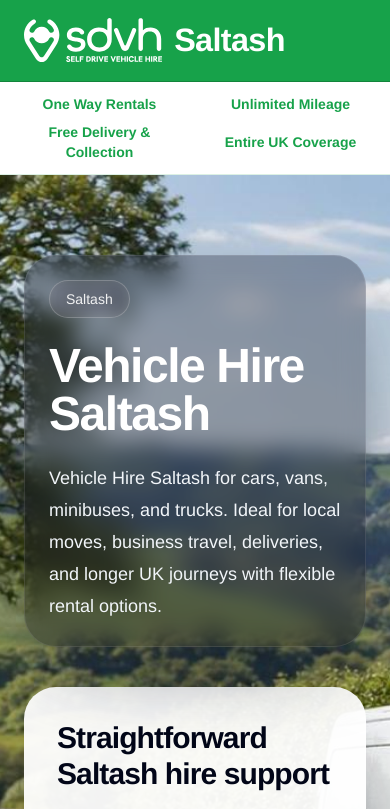
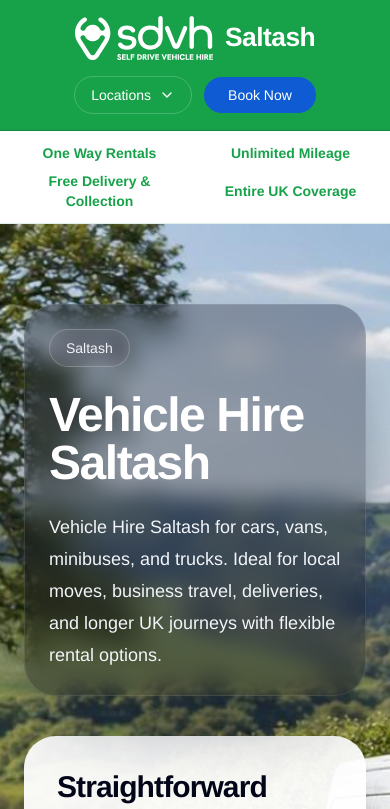
Before and after one commit to jasonbaroma/sdvh-saltash, a Next.js app: page / in a window 390 px wide. Shown: the top 809 px of the page. Built offline with nearby package versions, Linux system fonts and the light colour scheme; a web font is replaced by a local one.

Commit message:
Show header actions on mobile

```diff
--- a/components/home-page.tsx
+++ b/components/home-page.tsx
@@ -480,7 +480,7 @@ export function HomePage({
   return (
     <div className="min-h-screen bg-[var(--page-background)] text-slate-900">
       <header className="sticky top-0 z-50 border-b border-[var(--brand-green-dark)] bg-[var(--brand-green)] backdrop-blur">
-        <div className="mx-auto flex max-w-7xl items-center justify-between gap-4 px-6 py-4">
+        <div className="mx-auto flex max-w-7xl flex-wrap items-center justify-center gap-4 px-4 py-4 sm:justify-between sm:px-6">
           <Link href="/" className="flex items-center gap-3">
             <Image
               src="/images/SDVH_logo.svg"
@@ -489,11 +489,11 @@ export function HomePage({
               height={62}
               className="h-11 w-auto"
             />
-            <span className="text-[2.025rem] font-semibold tracking-[-0.02em] text-white">
+            <span className="text-[1.65rem] font-semibold tracking-[-0.02em] text-white sm:text-[2.025rem]">
               {mainLocationName}
             </span>
           </Link>
-          <nav className="hidden items-center gap-3 lg:flex">
+          <nav className="flex w-full flex-wrap items-center justify-center gap-3 sm:w-auto sm:justify-end">
             <details className="group relative">
               <summary className="flex cursor-pointer list-none items-center gap-2 rounded-full border border-white/20 px-4 py-2 text-sm font-medium text-white transition hover:bg-white/10">
                 Locations
```
